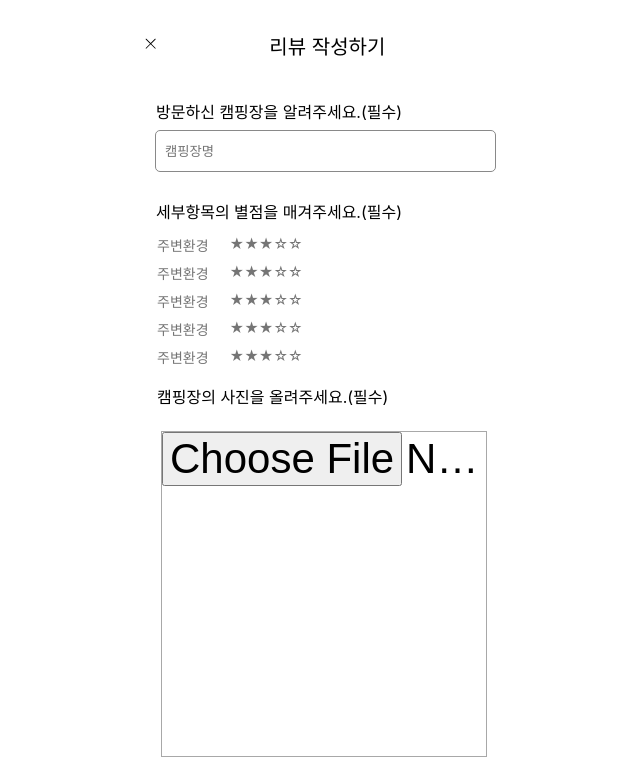
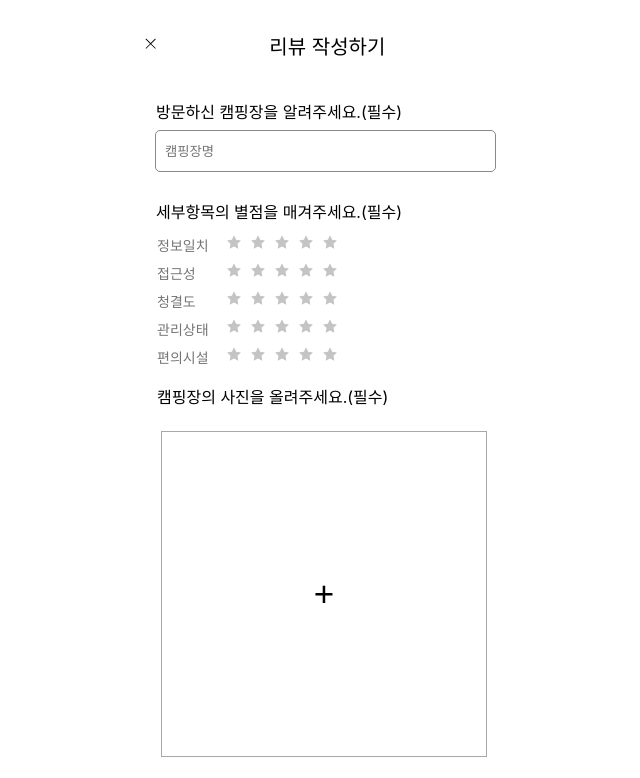
Before and after one commit to finalhanghae99/FE, a React (Create React App) app: page /reviewadd in a window 1280 px wide. Shown: the top 778 px of the page, without its empty margins (316-956 px from the left). Built offline with nearby package versions, Linux system fonts and the light colour scheme; no server answers.

Commit message:
feat: 별점체크, 이미지업로드 기능 구현

```diff
--- a/src/components/Login/LoginForm.js
+++ b/src/components/Login/LoginForm.js
@@ -34,7 +34,7 @@ const LoginForm = () => {
 
   const postLogin = async (post) => {
     try {
-      const data = await instance.post("login", post);
+      const data = await instance.post("/users/login", post);
       if (data.data.statusCode === 200) {
         return data;
       } else {
--- a/src/components/Review/ReviewAddForm.js
+++ b/src/components/Review/ReviewAddForm.js
@@ -1,11 +1,125 @@
-import React, { useCallback, useRef } from "react";
+import React, { useRef, useState } from "react";
 import { BsXLg } from "react-icons/bs";
+import { ImStarFull } from "react-icons/im";
+import { useDispatch } from "react-redux";
 import styled from "styled-components";
+import { __postreviewadd } from "../../redux/modules/reviewAddSlice";
 
 const ReviewAddForm = () => {
   const imgRef = useRef("");
+  const dispatch = useDispatch();
+  const [content, setContent] = useState("");
+  const [imgState, setImgState] = useState(false);
+  const [previewImg, setPreviewImg] = useState([]);
+  const [form, setForm] = useState();
+  const array1 = [0, 1, 2, 3, 4];
+  const array2 = [0, 1, 2, 3, 4];
+  const array3 = [0, 1, 2, 3, 4];
+  const array4 = [0, 1, 2, 3, 4];
+  const array5 = [0, 1, 2, 3, 4];
+  const [clicked1, setClicked1] = useState([false, false, false, false, false]);
+  const [clicked2, setClicked2] = useState([false, false, false, false, false]);
+  const [clicked3, setClicked3] = useState([false, false, false, false, false]);
+  const [clicked4, setClicked4] = useState([false, false, false, false, false]);
+  const [clicked5, setClicked5] = useState([false, false, false, false, false]);
 
-  const onUploadImg = useCallback((e) => {}, []);
+  const onFileUpload = () => {
+    imgRef.current.click();
+  };
+
+  const onUploadImg = (e) => {
+    const file = e.target.files;
+    const img = new FormData();
+    console.log(file);
+    const newFile = [...previewImg];
+    for (let i = 0; i < file.length; i++) {
+      const newImgUrl = URL.createObjectURL(file[i]);
+      console.log(newImgUrl);
+      newFile.push(newImgUrl);
+      img.append("reviewUrlList", newImgUrl);
+      console.log(img);
+    }
+    if (newFile.length > 5) {
+      alert("최대 5장까지 등록가능합니다.");
+      return;
+    }
+    setPreviewImg(newFile);
+    setForm(img);
+    setImgState(true);
+  };
+  console.log(previewImg);
+
+  const onChangeExp = (e) => {
+    setContent(e.target.value);
+  };
+  console.log(content);
+
+  const starClick1 = (index) => {
+    const clickStates = [...clicked1];
+    for (let i = 0; i < 5; i++) {
+      clickStates[i] = i <= index ? true : false;
+    }
+    setClicked1(clickStates);
+  };
+
+  const starClick2 = (index) => {
+    const clickStates = [...clicked2];
+    for (let i = 0; i < 5; i++) {
+      clickStates[i] = i <= index ? true : false;
+    }
+    setClicked2(clickStates);
+  };
+
+  const starClick3 = (index) => {
+    const clickStates = [...clicked3];
+    for (let i = 0; i < 5; i++) {
+      clickStates[i] = i <= index ? true : false;
+    }
+    setClicked3(clickStates);
+  };
+
+  const starClick4 = (index) => {
+    const clickStates = [...clicked4];
+    for (let i = 0; i < 5; i++) {
+      clickStates[i] = i <= index ? true : false;
+    }
+    setClicked4(clickStates);
+  };
+
+  const starClick5 = (index) => {
+    const clickStates = [...clicked5];
+    for (let i = 0; i < 5; i++) {
+      clickStates[i] = i <= index ? true : false;
+    }
+    setClicked5(clickStates);
+  };
+
+  const score1 = clicked1.filter(Boolean).length;
+  const score2 = clicked2.filter(Boolean).length;
+  const score3 = clicked3.filter(Boolean).length;
+  const score4 = clicked4.filter(Boolean).length;
+  const score5 = clicked5.filter(Boolean).length;
+  console.log(score1, score2, score3, score4, score5);
+  console.log(clicked1, clicked2, clicked3, clicked4, clicked5);
+
+  const onReviewadd = (e) => {
+    dispatch(
+      __postreviewadd({
+        reviewUrlList: form,
+        content,
+        score1,
+        score2,
+        score3,
+        score4,
+        score5,
+      })
+    );
+  };
+
+  // const deleteImg = () => {
+  //   URL.revokeObjectURL(previewImg)
+  //   setPreviewImg("");
+  // }
 
   return (
     <MainDiv>
@@ -18,45 +132,111 @@ const ReviewAddForm = () => {
       <CampName>방문하신 캠핑장을 알려주세요.(필수)</CampName>
       <CampInput placeholder="  캠핑장명"></CampInput>
       <Detail>세부항목의 별점을 매겨주세요.(필수)</Detail>
-      <div></div>
+      <div>
         <StarBox>
-        <div>주변환경</div>
-        <Star>★★★☆☆</Star>
+          <NameDiv>정보일치</NameDiv>
+          {array1.map((el1) => (
+            <Star key={el1}>
+              <RatingBox>
+                <ImStarFull
+                  className={clicked1[el1] && "black"}
+                  onClick={() => starClick1(el1)}
+                />
+              </RatingBox>
+            </Star>
+          ))}
         </StarBox>
         <StarBox2>
-        <div>주변환경</div>
-        <Star>★★★☆☆</Star>
+          <NameDiv>접근성</NameDiv>
+          {array2.map((el2) => (
+            <Star key={el2}>
+              <RatingBox>
+                <ImStarFull
+                  className={clicked2[el2] && "black"}
+                  onClick={() => starClick2(el2)}
+                />
+              </RatingBox>
+            </Star>
+          ))}
         </StarBox2>
         <StarBox2>
-        <div>주변환경</div>
-        <Star>★★★☆☆</Star>
+          <NameDiv>청결도</NameDiv>
+          {array3.map((el3) => (
+            <Star key={el3}>
+              <RatingBox>
+                <ImStarFull
+                  className={clicked3[el3] && "black"}
+                  onClick={() => starClick3(el3)}
+                />
+              </RatingBox>
+            </Star>
+          ))}
         </StarBox2>
         <StarBox2>
-        <div>주변환경</div>
-        <Star>★★★☆☆</Star>
+          <NameDiv>관리상태</NameDiv>
+          {array4.map((el4) => (
+            <Star key={el4}>
+              <RatingBox>
+                <ImStarFull
+                  className={clicked4[el4] && "black"}
+                  onClick={() => starClick4(el4)}
+                />
+              </RatingBox>
+            </Star>
+          ))}
         </StarBox2>
         <StarBox2>
-        <div>주변환경</div>
-        <Star>★★★☆☆</Star>
+          <NameDiv>편의시설</NameDiv>
+          {array5.map((el5) => (
+            <Star key={el5}>
+              <RatingBox>
+                <ImStarFull
+                  className={clicked5[el5] && "black"}
+                  onClick={() => starClick5(el5)}
+                />
+              </RatingBox>
+            </Star>
+          ))}
         </StarBox2>
+      </div>
       <Pic>캠핑장의 사진을 올려주세요.(필수)</Pic>
-      <PicInput
+      <PicDiv>
+        <label id="fileUpload" htmlFor="fileUpload" onChange={onUploadImg}>
+          <input
+            multiple="multiple"
             id="fileUpload"
             type="file"
             accept="image/*"
             ref={imgRef}
-        // style={{display:"none"}}
-        onChange={onUploadImg}
           />
+          <ImgBtn onClick={onFileUpload}>+</ImgBtn>
+        </label>
+      </PicDiv>
       <PicBtnBox>
+        {imgState ? (
+          previewImg.map((x, i) => {
+            return (
+              <PicAdd2 key={i}>
+                <img width="100%" height="100%" src={x} />
+                {/* <BsXLg onClick={deleteImg}/> */}
+              </PicAdd2>
+            );
+          })
+        ) : (
+          <PictureBox>
             <PicAdd>+</PicAdd>
             <PicAdd>+</PicAdd>
             <PicAdd>+</PicAdd>
             <PicAdd>+</PicAdd>
+          </PictureBox>
+        )}
       </PicBtnBox>
       <Exp>캠핑장 경험에 대해 알려주세요.(필수)</Exp>
-      <ExpInput placeholder="다른 캠퍼들이 참고 할 수 있도록 캠핑장에 대해 알려주세요."></ExpInput>
-      <AddBtn>등록하기</AddBtn>
+      <ExpInput
+        placeholder="다른 캠퍼들이 참고 할 수 있도록 캠핑장에 대해 알려주세요."
+        onChange={onChangeExp}
+      ></ExpInput>
+      <AddBtn onClick={() => onReviewadd()}>등록하기</AddBtn>
     </MainDiv>
   );
 };
@@ -103,6 +283,10 @@ const Detail = styled.div`
   margin: 27px 0px 0px 27px;
 `;
 
+const NameDiv = styled.div`
+  width: 60px;
+`;
+
 const StarBox = styled.div`
   display: flex;
   width: 265px;
@@ -113,7 +297,7 @@ const StarBox = styled.div`
 `;
 
 const Star = styled.div`
-  margin-left: 21px;
+  margin-left: 10px;
 `;
 
 const StarBox2 = styled.div`
@@ -125,34 +309,89 @@ const StarBox2 = styled.div`
   margin: 8px 96px 0px 0px;
 `;
 
+const PictureBox = styled.div`
+  display: flex;
+  justify-content: space-between;
+  width: 324px;
+  margin-right: 5px;
+`;
+
 const Pic = styled.div`
   width: 265px;
   padding-left: 27px;
   margin: 17px 96px 0px 0px;
 `;
 
-const PicInput = styled.input`
+const PicDiv = styled.div`
   width: 324px;
   height: 324px;
   margin-top: 23px;
   background-color: white;
   border: 1px solid #a8a8a8;
   font-size: 42px;
+
+  input {
+    display: none;
+  }
+  img {
+    z-index: 1;
+  }
+  label {
+    z-index: 0;
+    width: 324px;
+    height: 324px;
+    position: absolute;
+    display: flex;
+    flex-direction: column;
+    align-items: center;
+    justify-content: center;
+  }
 `;
 
 const PicBtnBox = styled.div`
   display: flex;
+  flex-direction: row;
   width: 324px;
   margin-top: 23px;
-  justify-content: space-between;
 `;
 
 const PicAdd = styled.button`
+  display: flex;
+  align-items: center;
+  flex-direction: column;
+  justify-content: center;
   width: 72px;
   height: 72px;
   background-color: white;
   border: 1px solid #a8a8a8;
   font-size: 32px;
+  margin-left: 5px;
+`;
+
+const PicAdd2 = styled.button`
+  display: flex;
+  align-items: center;
+  flex-direction: column;
+  justify-content: center;
+  width: 72px;
+  height: 72px;
+  background-color: white;
+  border: 1px solid #a8a8a8;
+  font-size: 32px;
+  margin-left: 5px;
+
+  img {
+    width: 72px;
+    height: 77px;
+  }
+`;
+
+const ImgBtn = styled.button`
+  width: 300px;
+  height: 300px;
+  border: 1px solid white;
+  background-color: white;
+  font-size: 35px;
 `;
 
 const Exp = styled.div`
@@ -176,3 +415,21 @@ const AddBtn = styled.button`
   background-color: #d9d9d9;
   border-radius: 10px;
 `;
+
+const RatingBox = styled.div`
+  margin: 0 auto;
+
+  & svg {
+    color: #c4c4c4;
+    cursor: pointer;
+  }
+  :hover svg {
+    color: black;
+  }
+  & svg:hover ~ svg {
+    color: #c4c4c4;
+  }
+  .black {
+    color: black;
+  }
+`;
--- /dev/null
+++ b/src/redux/modules/reviewAddSlice.js
@@ -0,0 +1,42 @@
+import { createAsyncThunk, createSlice } from "@reduxjs/toolkit";
+import { instance } from "../../api/axiosApi";
+
+const initialState = {
+  review: [],
+  isLoading: false,
+  error: null,
+};
+
+export const __postreviewadd = createAsyncThunk(
+  "reviewadd",
+  async (payload, thunkAPI) => {
+    console.log("payload", payload)
+    try {
+      const data = await instance.post(`/review`, payload);
+      return thunkAPI.fulfillWithValue(data.data);
+    } catch (error) {
+      return thunkAPI.rejectWithValue("error");
+    }
+  }
+);
+
+const reviewAddSlice = createSlice({
+  name: "reviewadd",
+  initialState,
+  reducers: {},
+  extraReducers: (builder) => {
+    builder.addCase(__postreviewadd.pending, (state) => {
+      state.isLoading = true;
+    });
+    builder.addCase(__postreviewadd.fulfilled, (state, action) => {
+      state.isLoading = false;
+      state.review = action.payload;
+    });
+    builder.addCase(__postreviewadd.rejected, (state, action) => {
+      state.isLoading = false;
+      state.error = action.payload;
+    });
+  },
+});
+
+export default reviewAddSlice.reducer;
```
Also changed, not shown: src/components/SignUp/SignUpForm.js (+6 -5 lines). Lines whose indentation alone changed are shown as unchanged.
